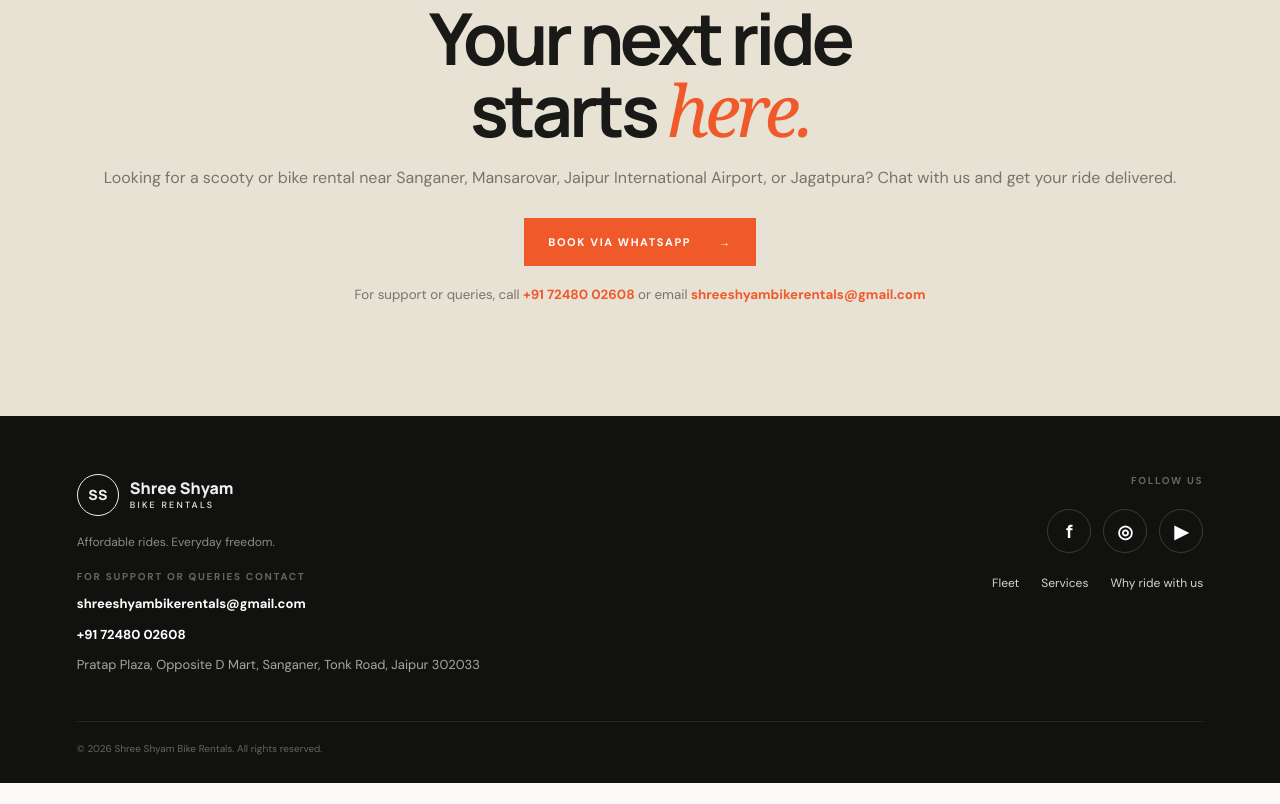
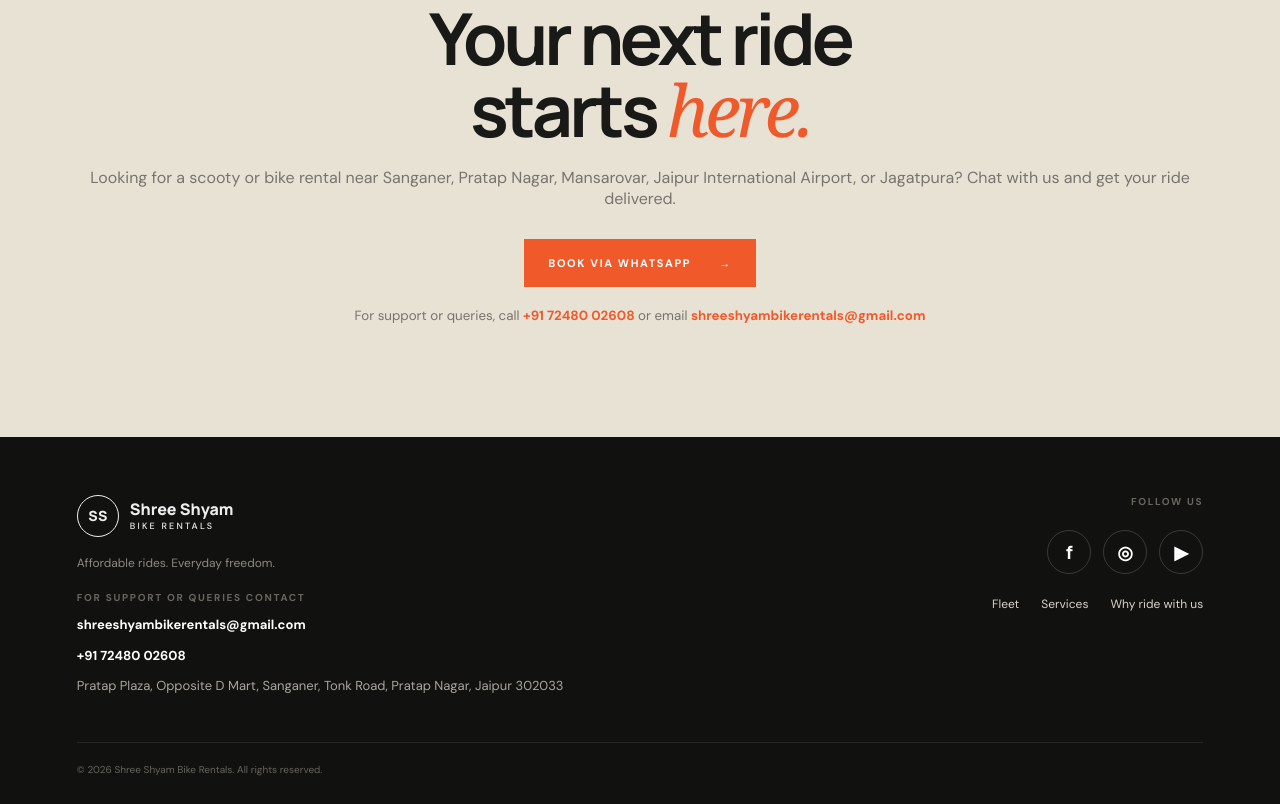
Before and after one commit to Prabhat0502/shree-shyam-rental, a plain HTML site: page index.html in a window 1280 px wide. Shown: the part 3602-4406 px from the top of the page. Before the commit the page ends 4385 px from the top, so only its background shows below. Drawn offline with Linux system fonts and the light colour scheme.

Commit message:
feat: add Pratap Nagar back to local search lists

```diff
--- a/index.html
+++ b/index.html
@@ -158,7 +158,7 @@
         "name": "Do you offer doorstep delivery in Pratap Nagar NRI Colony or Jagatpura?",
         "acceptedAnswer": {
           "@type": "Answer",
-          "text": "Yes, we provide doorstep delivery and flexible pickup services across NRI Colony, Jaipur International Airport, Sanganer, Mansarovar, and Jagatpura."
+          "text": "Yes, we provide doorstep delivery and flexible pickup services across NRI Colony, Pratap Nagar, Jaipur International Airport, Sanganer, Mansarovar, and Jagatpura."
         }
       }
     ]
@@ -315,7 +315,7 @@
     <section class="cta-section section" id="contact">
       <p class="eyebrow dark"><span></span> Ready when you are</p>
       <h2>Your next ride<br>starts <em>here.</em></h2>
-      <p>Looking for a scooty or bike rental near Sanganer, Mansarovar, Jaipur International Airport, or Jagatpura? Chat with us and get your ride delivered.</p>
+      <p>Looking for a scooty or bike rental near Sanganer, Pratap Nagar, Mansarovar, Jaipur International Airport, or Jagatpura? Chat with us and get your ride delivered.</p>
       <button class="button button-primary open-booking">Book via WhatsApp <span>→</span></button>
       <small>For support or queries, call <a href="tel:+917248002608">+91 72480 02608</a> or email <a href="mailto:shreeshyambikerentals@gmail.com">shreeshyambikerentals@gmail.com</a></small>
     </section>
@@ -329,7 +329,7 @@
         <span>For support or queries contact</span>
         <a href="mailto:shreeshyambikerentals@gmail.com">shreeshyambikerentals@gmail.com</a>
         <a href="tel:+917248002608">+91 72480 02608</a>
-        <span>Pratap Plaza, Opposite D Mart, Sanganer, Tonk Road, Jaipur 302033</span>
+        <span>Pratap Plaza, Opposite D Mart, Sanganer, Tonk Road, Pratap Nagar, Jaipur 302033</span>
       </address>
     </div>
     <div class="footer-social">
```
